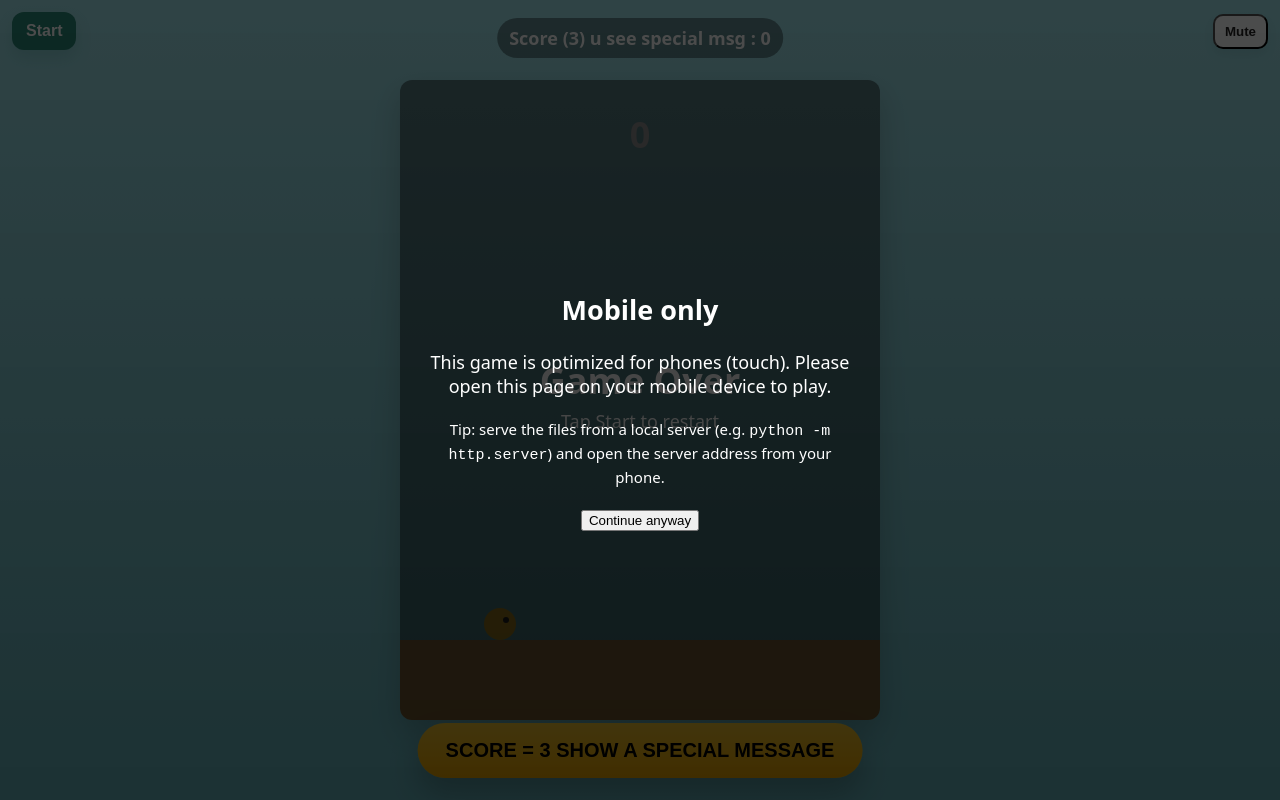
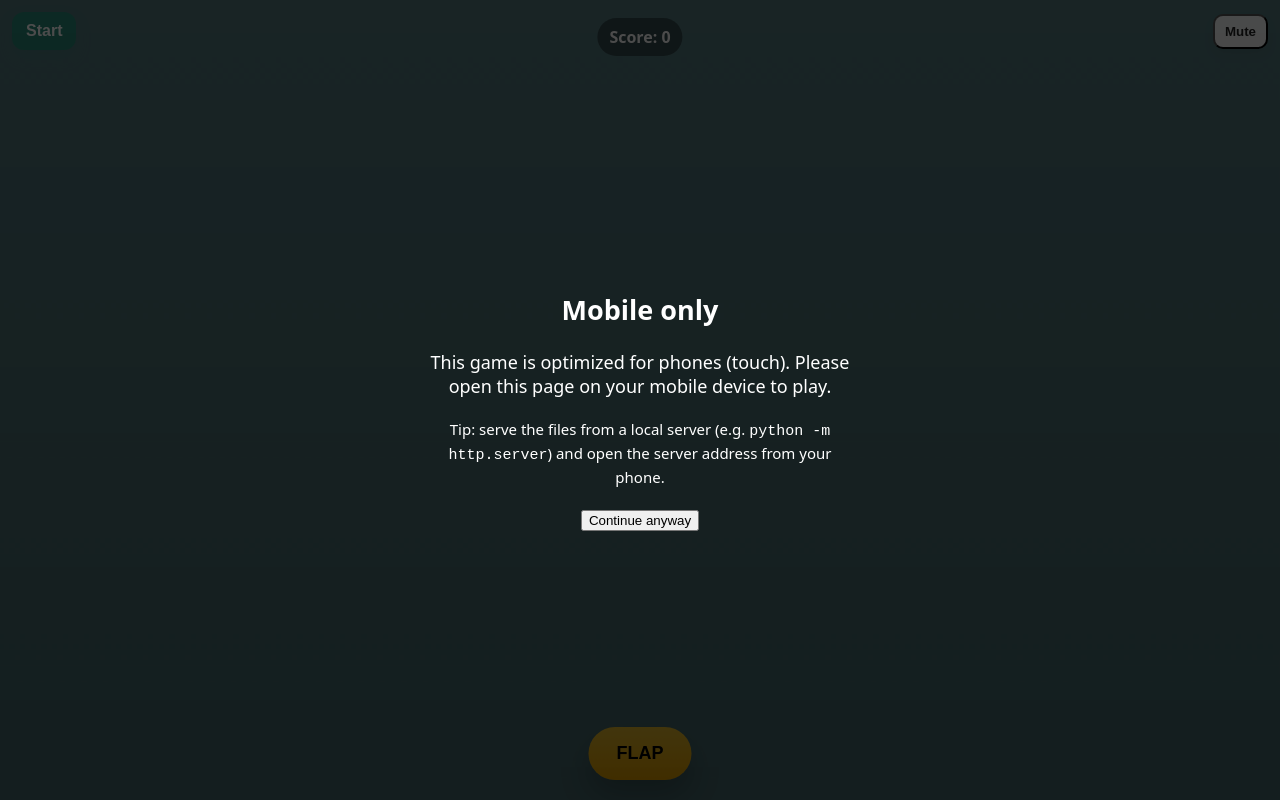
Before and after one commit to himraj123456789/bdy-game_fff, a plain HTML site: page index.html in a window 1280 px wide. Drawn offline with Linux system fonts and the light colour scheme.

Commit message:
Update index.html

```diff
--- a/index.html
+++ b/index.html
@@ -3,24 +3,25 @@
 <head>
 <meta charset="utf-8" />
 <meta name="viewport" content="width=device-width,initial-scale=1,maximum-scale=1,viewport-fit=cover" />
-<title>Flappy (mobile only)</title>
+<title>Flappy (mobile full screen) — happy bdy muskan</title>
+<meta name="theme-color" content="#70c5ce" />
 <style>
-  :root{--bg-top:#9ee0e7;--bg-bot:#70c5ce;--ground:#d3a35a;--accent:#2b8a78;--text:#ffffff}
+  :root{--bg-top:#9ee0e7;--bg-bot:#70c5ce;--ground:#d3a35a;--accent:#2b8a78;--text:#fff}
   html,body{height:100%;margin:0;font-family:system-ui,-apple-system,"Segoe UI",Roboto,Arial;background:linear-gradient(var(--bg-top),var(--bg-bot));-webkit-tap-highlight-color:transparent;overflow:hidden}
-  .screen{width:100vw;height:100vh;display:flex;align-items:center;justify-content:center;position:relative;background:transparent;overflow:hidden}
-  #game{width:min(480px,96vw);height:calc((min(480px,96vw)*640)/480);border-radius:12px;box-shadow:0 12px 30px rgba(0,0,0,0.18);touch-action:manipulation;display:block;-webkit-user-select:none;user-select:none}
-  .top-ui{position:absolute;left:12px;right:12px;top:12px;display:flex;justify-content:space-between;gap:8px;pointer-events:none}
+  .screen{position:fixed;inset:0;display:flex;align-items:center;justify-content:center;touch-action:none}
+  #game { position:absolute; left:50%; top:50%; transform:translate(-50%,-50%); border-radius:0; box-shadow:none; touch-action:manipulation; display:block; }
+  .top-ui{position:fixed;left:12px;right:12px;top:12px;display:flex;justify-content:space-between;gap:8px;pointer-events:none;z-index:30}
   .top-ui .group{pointer-events:auto;display:flex;gap:8px;align-items:center}
   button.btn{background:var(--accent);color:var(--text);border:0;padding:10px 14px;border-radius:12px;font-weight:800;font-size:16px;box-shadow:0 8px 16px rgba(43,138,120,0.18);touch-action:manipulation}
   button.small{background:rgba(255,255,255,0.95);color:#222;border-radius:10px;padding:8px 10px;font-weight:700;box-shadow:0 6px 12px rgba(0,0,0,0.06)}
-  .flap-btn{position:absolute;bottom:22px;left:50%;transform:translateX(-50%);pointer-events:auto;background:linear-gradient(180deg,#ffcf33,#ffb400);border-radius:999px;padding:16px 28px;font-weight:900;box-shadow:0 16px 30px rgba(0,0,0,0.22);font-size:20px;border:0;touch-action:manipulation}
-  .score-pill{position:absolute;top:18px;left:50%;transform:translateX(-50%);background:rgba(0,0,0,0.38);color:#fff;padding:8px 12px;border-radius:999px;font-weight:800;font-size:18px;pointer-events:none}
-  .celebration{position:absolute;top:100px;left:50%;transform:translateX(-50%);pointer-events:none;font-weight:900;font-size:22px;color:#fff;text-shadow:0 8px 18px rgba(0,0,0,0.3);padding:8px 14px;border-radius:12px;background:linear-gradient(180deg, rgba(255,255,255,0.06), rgba(255,255,255,0.02));display:none;z-index:10}
-  .toast{position:absolute;left:50%;transform:translateX(-50%);bottom:28px;background:rgba(0,0,0,0.72);color:#fff;padding:10px 14px;border-radius:999px;font-weight:700;font-size:16px;display:none;z-index:11}
+  .flap-btn{position:fixed;left:50%;transform:translateX(-50%);bottom:20px;pointer-events:auto;background:linear-gradient(180deg,#ffcf33,#ffb400);border-radius:999px;padding:16px 28px;font-weight:900;box-shadow:0 16px 30px rgba(0,0,0,0.22);font-size:18px;border:0;z-index:40;touch-action:manipulation}
+  .score-pill{position:fixed;top:18px;left:50%;transform:translateX(-50%);background:rgba(0,0,0,0.38);color:#fff;padding:8px 12px;border-radius:999px;font-weight:800;font-size:16px;pointer-events:none;z-index:30}
+  .celebration{position:fixed;left:50%;top:90px;transform:translateX(-50%);pointer-events:none;font-weight:900;font-size:22px;color:#fff;text-shadow:0 8px 18px rgba(0,0,0,0.3);padding:8px 14px;border-radius:12px;background:linear-gradient(180deg, rgba(255,255,255,0.06), rgba(255,255,255,0.02));display:none;z-index:50}
+  .toast{position:fixed;left:50%;transform:translateX(-50%);bottom:28px;background:rgba(0,0,0,0.72);color:#fff;padding:10px 14px;border-radius:999px;font-weight:700;font-size:15px;display:none;z-index:60}
   .desktop-block{display:none;position:fixed;inset:0;background:linear-gradient(180deg, rgba(0,0,0,0.7), rgba(0,0,0,0.75));color:#fff;z-index:9999;align-items:center;justify-content:center;text-align:center;padding:20px;font-size:18px}
   .desktop-block .box{max-width:420px}
-  @media (hover:hover) and (pointer:fine), (min-width:800px){.desktop-block{display:flex}}
-  @media (max-width:380px){.flap-btn{padding:14px 20px;font-size:18px;bottom:14px}.celebration{font-size:18px;top:84px}}
+  @media (hover:hover) and (pointer:fine),(min-width:800px){.desktop-block{display:flex}}
+  @media (max-width:360px){ .celebration{font-size:18px;top:78px} .flap-btn{padding:14px 20px;font-size:17px} }
 </style>
 </head>
 <body>
@@ -32,12 +33,12 @@
       <div class="group"><button id="muteBtn" class="small">Mute</button></div>
     </div>
 
-    <div class="score-pill" id="scoreP">Score (3) u see special msg :  <span id="scoreLabel">0</span></div>
+    <div class="score-pill" id="scoreP">Score: <span id="scoreLabel">0</span></div>
 
-    <button id="flapBtn" class="flap-btn" aria-label="Flap">SCORE = 3 SHOW A SPECIAL MESSAGE </button>
+    <button id="flapBtn" class="flap-btn" aria-label="Flap">FLAP</button>
 
     <div id="celebration" class="celebration">😍 happy bdy muskan 😍</div>
-    <div id="toast" class="toast">Score 3 — and u see the special message </div>
+    <div id="toast" class="toast">Score 3 — happy bdy muskan</div>
 
     <div class="desktop-block" id="desktopBlock" role="dialog" aria-modal="true" aria-label="Mobile only">
       <div class="box">
@@ -51,18 +52,20 @@
 
 <script>
 (() => {
-  // ===== CONFIG: local asset paths (edit if necessary) =====
-  const DEFAULT_BIRD_PATH  = "assets/qw.png";   // change as needed
-  const DEFAULT_MUSIC_PATH = "assets/dd.mp3";   // change as needed
+  // ===== CONFIG =====
+  const DEFAULT_BIRD_PATH  = "assets/qw.png";
+  const DEFAULT_MUSIC_PATH = "assets/dd.mp3";
 
-  // ===== GAME SETTINGS =====
-  const W = 480, H = 640;
+  // virtual game resolution (logic runs in these coordinates)
+  const VIRTUAL_W = 480, VIRTUAL_H = 640;
+
+  // game constants (use virtual values)
   const GRAV = 0.5, FLAP = -9, PIPE_SPEED = 2.6, PIPE_WIDTH = 78, PIPE_GAP = 150;
   const PIPE_INTERVAL = 1500, BIRD_R = 16;
   const CELEB_TEXT = "😍 happy bdy muskan 😍", CELEB_DURATION = 2400;
   const TOAST_DURATION = 2200;
 
-  // ===== DOM & canvas scaling for DPR =====
+  // ===== DOM =====
   const canvas = document.getElementById('game');
   const ctx = canvas.getContext('2d');
   const flapBtn = document.getElementById('flapBtn');
@@ -73,38 +76,43 @@
   const toastEl = document.getElementById('toast');
   const desktopBlock = document.getElementById('desktopBlock');
 
-  function scaleCanvasForDPR() {
+  // DPR & cover-scaling: compute scale so virtual area covers viewport (may crop)
+  function scaleCanvasToCover() {
     const dpr = Math.max(1, window.devicePixelRatio || 1);
-    canvas.width = W * dpr;
-    canvas.height = H * dpr;
-    canvas.style.width = Math.min(480, Math.round(window.innerWidth * 0.96)) + "px";
-    canvas.style.height = (parseFloat(canvas.style.width) * (H / W)) + "px";
-    ctx.setTransform(dpr,0,0,dpr,0,0);
+    const scale = Math.max(window.innerWidth / VIRTUAL_W, window.innerHeight / VIRTUAL_H);
+    canvas.width = Math.round(VIRTUAL_W * dpr);
+    canvas.height = Math.round(VIRTUAL_H * dpr);
+    const cssWidth  = Math.round(VIRTUAL_W * scale);
+    const cssHeight = Math.round(VIRTUAL_H * scale);
+    canvas.style.width  = cssWidth + "px";
+    canvas.style.height = cssHeight + "px";
+    ctx.setTransform(dpr * scale, 0, 0, dpr * scale, 0, 0);
   }
-  scaleCanvasForDPR();
-  window.addEventListener('resize', () => { scaleCanvasForDPR(); });
+  scaleCanvasToCover();
+  window.addEventListener('resize', () => { scaleCanvasToCover(); });
 
-  // ===== game state =====
+  // ===== game state (virtual coordinates) =====
   let last = 0, spawn = 0, pipes = [], score = 0, showCeleb = false, celebTimer = 0;
   let muted = false, celebratedAt3 = false, userInteracted = false;
   let birdAsset = null, birdScale = 1, useAsset = false;
-  const bird = { x: 100, y: H/2, vy: 0, r: BIRD_R, alive: true };
+
+  const bird = { x: 100, y: VIRTUAL_H/2, vy: 0, r: BIRD_R, alive: true };
 
   // ===== utilities =====
   const randInt = (a,b) => Math.floor(Math.random()*(b-a+1))+a;
   function reset(){
-    pipes = []; score = 0; scoreLabel.textContent = score; bird.y = H/2; bird.vy = 0; bird.alive = true;
+    pipes = []; score = 0; scoreLabel.textContent = score; bird.y = VIRTUAL_H/2; bird.vy = 0; bird.alive = true;
     spawn = 0; showCeleb = false; celebTimer = 0; celebratedAt3 = false; last = performance.now();
     celebrationEl.style.display = "none"; toastEl.style.display = "none";
   }
 
   class Pipe {
-    constructor(x){ this.x = x; this.w = PIPE_WIDTH; const m = 60; this.gapY = randInt(m+PIPE_GAP/2, H-m-PIPE_GAP/2); this.passed = false; }
+    constructor(x){ this.x = x; this.w = PIPE_WIDTH; const m = 60; this.gapY = randInt(m+PIPE_GAP/2, VIRTUAL_H-m-PIPE_GAP/2); this.passed = false; }
     update(dt){ this.x -= PIPE_SPEED * (dt / (1000/60)); }
     draw(ctx){
       ctx.fillStyle = "#2ea34a";
       ctx.fillRect(this.x, 0, this.w, this.gapY - PIPE_GAP/2);
-      ctx.fillRect(this.x, this.gapY + PIPE_GAP/2, this.w, H - (this.gapY + PIPE_GAP/2) - 80);
+      ctx.fillRect(this.x, this.gapY + PIPE_GAP/2, this.w, VIRTUAL_H - (this.gapY + PIPE_GAP/2) - 80);
       ctx.fillStyle = "rgba(0,0,0,0.06)";
       ctx.fillRect(this.x, this.gapY - 6 - PIPE_GAP/2, this.w, 6);
     }
@@ -112,7 +120,7 @@
     collides(b){
       const bx = b.x, by = b.y, r = b.r;
       const top = {x:this.x, y:0, w:this.w, h:this.gapY - PIPE_GAP/2};
-      const bottom = {x:this.x, y:this.gapY + PIPE_GAP/2, w:this.w, h:H - (this.gapY + PIPE_GAP/2) - 80};
+      const bottom = {x:this.x, y:this.gapY + PIPE_GAP/2, w:this.w, h:VIRTUAL_H - (this.gapY + PIPE_GAP/2) - 80};
       return circRect(bx,by,r,top) || circRect(bx,by,r,bottom);
     }
   }
@@ -135,7 +143,6 @@
       if(bgAudio && bgAudio.src && !muted) bgAudio.play().catch(()=>{});
     }
   }
-
   function flapAction(){
     onUserGesture();
     if(!bird.alive){ reset(); return; }
@@ -143,15 +150,21 @@
     playClick();
   }
 
-  // pointer/touch handlers
+  // pointer/touch handlers (only touch/pointer on mobile)
   canvas.addEventListener('pointerdown', (e) => { flapAction(); }, {passive:true});
   flapBtn.addEventListener('touchstart', (e) => { e.preventDefault(); flapAction(); }, {passive:false});
   flapBtn.addEventListener('mousedown', (e) => { e.preventDefault(); flapAction(); }, {passive:false});
 
   startBtn.addEventListener('touchstart', (e) => { e.preventDefault(); onUserGesture(); reset(); }, {passive:false});
   startBtn.addEventListener('mousedown', (e) => { e.preventDefault(); onUserGesture(); reset(); }, {passive:false});
-  muteBtn.addEventListener('touchstart', (e) => { e.preventDefault(); muted = !muted; muteBtn.textContent = muted ? "Unmute" : "Mute"; if(muted) bgAudio && bgAudio.pause(); else if(userInteracted) bgAudio && bgAudio.play().catch(()=>{}); }, {passive:false});
-  muteBtn.addEventListener('mousedown', (e) => { e.preventDefault(); muted = !muted; muteBtn.textContent = muted ? "Unmute" : "Mute"; if(muted) bgAudio && bgAudio.pause(); else if(userInteracted) bgAudio && bgAudio.play().catch(()=>{}); }, {passive:false});
+
+  function toggleMute(){
+    muted = !muted;
+    muteBtn.textContent = muted ? "Unmute" : "Mute";
+    if(muted){ bgAudio && bgAudio.pause(); } else if(userInteracted){ bgAudio && bgAudio.play().catch(()=>{}); }
+  }
+  muteBtn.addEventListener('touchstart', (e) => { e.preventDefault(); toggleMute(); }, {passive:false});
+  muteBtn.addEventListener('mousedown', (e) => { e.preventDefault(); toggleMute(); }, {passive:false});
 
   function playClick(){ if(muted) return; try{ const Actx = window.AudioContext || window.webkitAudioContext; if(!Actx) return; const a = new Actx(); const o = a.createOscillator(), g = a.createGain(); o.type = "sine"; o.frequency.value = 1200; g.gain.value = 0.02; o.connect(g); g.connect(a.destination); const now = a.currentTime; g.gain.setValueAtTime(0.02, now); g.gain.exponentialRampToValueAtTime(0.0001, now + 0.06); o.start(now); o.stop(now + 0.07);} catch(e){} }
 
@@ -160,7 +173,7 @@
   bgAudio.loop = true; bgAudio.preload = "auto"; bgAudio.style.display = "none"; document.body.appendChild(bgAudio);
   bgAudio.addEventListener('error', () => { console.warn("Background audio failed to load from DEFAULT_MUSIC_PATH — check the path or server."); });
 
-  // ===== local asset loaders (bird & music) =====
+  // ===== local asset loaders =====
   function tryLoadLocalBird(){
     if(!DEFAULT_BIRD_PATH) return;
     const img = new Image();
@@ -170,37 +183,21 @@
     img.src = DEFAULT_BIRD_PATH + (DEFAULT_BIRD_PATH.indexOf('?') === -1 ? ('?cb=' + Date.now()) : '');
   }
   function tryLoadLocalMusic(){ if(!DEFAULT_MUSIC_PATH) return; bgAudio.src = DEFAULT_MUSIC_PATH; bgAudio.load(); bgAudio.addEventListener('canplay', ()=>{ console.log("Background music loaded from", DEFAULT_MUSIC_PATH); }, {once:true}); }
-
   tryLoadLocalBird(); tryLoadLocalMusic();
 
-  // ===== drawing helpers =====
-  function drawGround(){ ctx.fillStyle = "#d3a35a"; ctx.fillRect(0, H-80, W, 80); }
+  // ===== drawing helpers (virtual coords) =====
+  function drawGround(){ ctx.fillStyle = "#d3a35a"; ctx.fillRect(0, VIRTUAL_H-80, VIRTUAL_W, 80); }
   function drawBird(){ if(useAsset && birdAsset){ const w = birdAsset.width * birdScale, h = birdAsset.height * birdScale; ctx.drawImage(birdAsset, bird.x - w/2, bird.y - h/2, w, h); } else { ctx.beginPath(); ctx.fillStyle="#ffcc33"; ctx.arc(bird.x, bird.y, bird.r,0,Math.PI*2); ctx.fill(); ctx.fillStyle="#333"; ctx.beginPath(); ctx.arc(bird.x+6, bird.y-4, 3,0,Math.PI*2); ctx.fill(); } }
-  function drawScore(){ ctx.fillStyle="#fff"; ctx.font="700 36px system-ui,Arial"; ctx.textAlign="center"; ctx.fillText(String(score), W/2, 68); }
+  function drawScore(){ ctx.fillStyle="#fff"; ctx.font="700 36px system-ui,Arial"; ctx.textAlign="center"; ctx.fillText(String(score), VIRTUAL_W/2, 68); }
 
-  // show/hide DOM celebration element and toast
+  // show/hide celebration DOM + toast
   function updateCelebrationVisibility(){
     if(showCeleb){
       celebrationEl.style.display = "block";
       toastEl.style.display = "block";
-      // play a short celebratory beep
       if(!muted){
-        try{
-          const Actx = window.AudioContext || window.webkitAudioContext;
-          if(Actx){
-            const a = new Actx();
-            const o = a.createOscillator();
-            const g = a.createGain();
-            o.type = 'triangle'; o.frequency.value = 880; g.gain.value = 0.06;
-            o.connect(g); g.connect(a.destination);
-            const now = a.currentTime;
-            g.gain.setValueAtTime(0.06, now);
-            g.gain.exponentialRampToValueAtTime(0.0001, now + 0.28);
-            o.start(now); o.stop(now + 0.28);
-          }
-        }catch(e){}
+        try{ const Actx = window.AudioContext || window.webkitAudioContext; if(Actx){ const a = new Actx(); const o = a.createOscillator(); const g = a.createGain(); o.type='triangle'; o.frequency.value=880; g.gain.value=0.06; o.connect(g); g.connect(a.destination); const now=a.currentTime; g.gain.setValueAtTime(0.06, now); g.gain.exponentialRampToValueAtTime(0.0001, now + 0.28); o.start(now); o.stop(now + 0.28); } }catch(e){}
       }
-      // auto-hide toast after TOAST_DURATION
       setTimeout(()=>{ toastEl.style.display = "none"; }, TOAST_DURATION);
     } else {
       celebrationEl.style.display = "none";
@@ -208,16 +205,16 @@
     }
   }
 
-  // ===== game loop =====
+  // ===== game loop (virtual time/coords) =====
   function update(now){
     const dt = now - last; last = now;
     if(bird.alive){
       bird.vy += GRAV; bird.y += bird.vy;
-      if(bird.y + bird.r >= H - 80){ bird.y = H - 80 - bird.r; bird.alive = false; }
+      if(bird.y + bird.r >= VIRTUAL_H - 80){ bird.y = VIRTUAL_H - 80 - bird.r; bird.alive = false; }
       if(bird.y - bird.r <= 0){ bird.y = bird.r; bird.vy = 0; }
 
       spawn += dt;
-      if(spawn >= PIPE_INTERVAL){ spawn = 0; pipes.push(new Pipe(W + 10)); }
+      if(spawn >= PIPE_INTERVAL){ spawn = 0; pipes.push(new Pipe(VIRTUAL_W + 10)); }
 
       for(const p of pipes){
         p.update(dt);
@@ -225,14 +222,17 @@
           p.passed = true;
           score++;
           scoreLabel.textContent = score;
-          // Trigger celebration exactly when score becomes 3 (only once)
+          // trigger celebration exactly when score becomes 3 (once)
           if(score === 3 && !celebratedAt3){
             celebratedAt3 = true;
             showCeleb = true;
             celebTimer = CELEB_DURATION;
             console.log(CELEB_TEXT);
-            onUserGesture(); // unlock audio
+            onUserGesture();
+            // show DOM celebration + toast + beep
             updateCelebrationVisibility();
+            // show an alert exactly once (with emoji)
+            try { alert("😍  happy birthday muskan  🎉"); } catch(e) { console.log("alert blocked or unavailable", e); }
           }
         }
         if(p.collides(bird)){ bird.alive = false; }
@@ -250,21 +250,20 @@
   }
 
   function render(){
-    ctx.clearRect(0,0,W,H);
-    const g = ctx.createLinearGradient(0,0,0,H); g.addColorStop(0,"#9ee0e7"); g.addColorStop(1,"#70c5ce");
-    ctx.fillStyle = g; ctx.fillRect(0,0,W,H);
+    ctx.clearRect(0,0,VIRTUAL_W,VIRTUAL_H);
+    const g = ctx.createLinearGradient(0,0,0,VIRTUAL_H); g.addColorStop(0,"#9ee0e7"); g.addColorStop(1,"#70c5ce");
+    ctx.fillStyle = g; ctx.fillRect(0,0,VIRTUAL_W,VIRTUAL_H);
     for(const p of pipes) p.draw(ctx);
     drawGround(); drawBird(); drawScore();
     if(!bird.alive){
-      ctx.fillStyle="rgba(0,0,0,0.45)"; ctx.fillRect(0,0,W,H);
+      ctx.fillStyle="rgba(0,0,0,0.45)"; ctx.fillRect(0,0,VIRTUAL_W,VIRTUAL_H);
       ctx.fillStyle="#fff"; ctx.textAlign="center"; ctx.font="700 36px system-ui,Arial";
-      ctx.fillText("Game Over", W/2, H/2 - 6);
-      ctx.font="500 18px system-ui,Arial"; ctx.fillText("Tap Start to restart", W/2, H/2 + 28);
-    } else if(pipes.length === 0 && Math.abs(bird.y - H/2) < 40 && bird.vy === 0){
-      ctx.fillStyle="rgba(0,0,0,0.35)"; ctx.fillRect(0,0,W,H);
-      ctx.fillStyle="#fff"; ctx.textAlign="center"; ctx.font="700 28px system-ui,Arial";
-      ctx.fillText("Tap / FLAP to play", W/2, H/2 - 10);
-      ctx.font="500 16px system-ui,Arial"; ctx.fillText("Music starts on first tap", W/2, H/2 + 20);
+      ctx.fillText("Game Over", VIRTUAL_W/2, VIRTUAL_H/2 - 6);
+      ctx.font="500 18px system-ui,Arial"; ctx.fillText("Tap Start to restart", VIRTUAL_W/2, VIRTUAL_H/2 + 28);
+    } else if(pipes.length === 0 && Math.abs(bird.y - VIRTUAL_H/2) < 40 && bird.vy === 0){
+      ctx.fillStyle="rgba(0,0,0,0.35)"; ctx.fillRect(0,0,VIRTUAL_W,VIRTUAL_H);
+      ctx.fillStyle="#fff"; ctx.textAlign="center"; ctx.font="700 28px system-ui,Arial"; ctx.fillText("Tap / FLAP to play", VIRTUAL_W/2, VIRTUAL_H/2 - 10);
+      ctx.font="500 16px system-ui,Arial"; ctx.fillText("Music starts on first tap", VIRTUAL_W/2, VIRTUAL_H/2 + 20);
     }
   }
 
@@ -280,6 +279,9 @@
   // accessibility & prevent scroll while interacting
   canvas.setAttribute('tabindex','0');
   canvas.addEventListener('touchstart', e => { e.preventDefault(); }, {passive:false});
+
+  // ---- helper: ensure canvas covers correctly on load (in case orientation already landscape) ----
+  setTimeout(() => scaleCanvasToCover(), 50);
 })();
 </script>
 </body>
```
